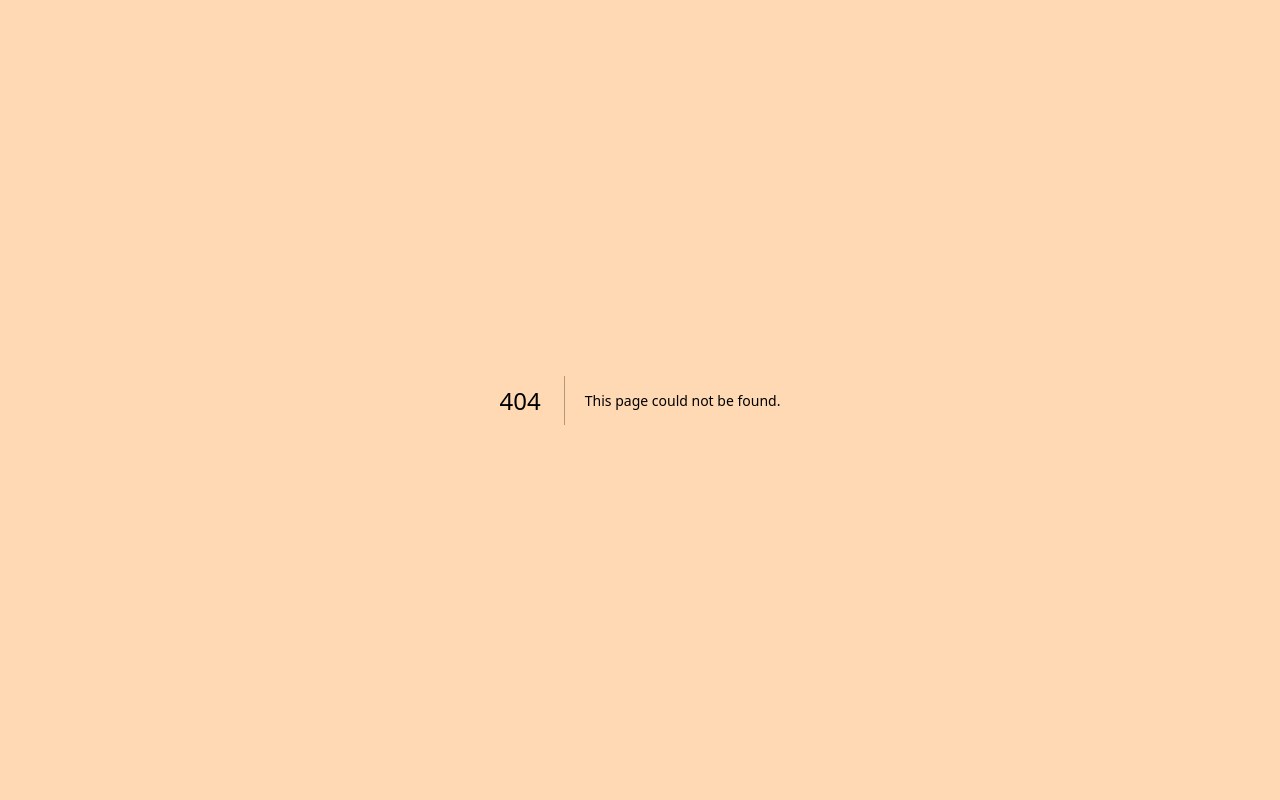
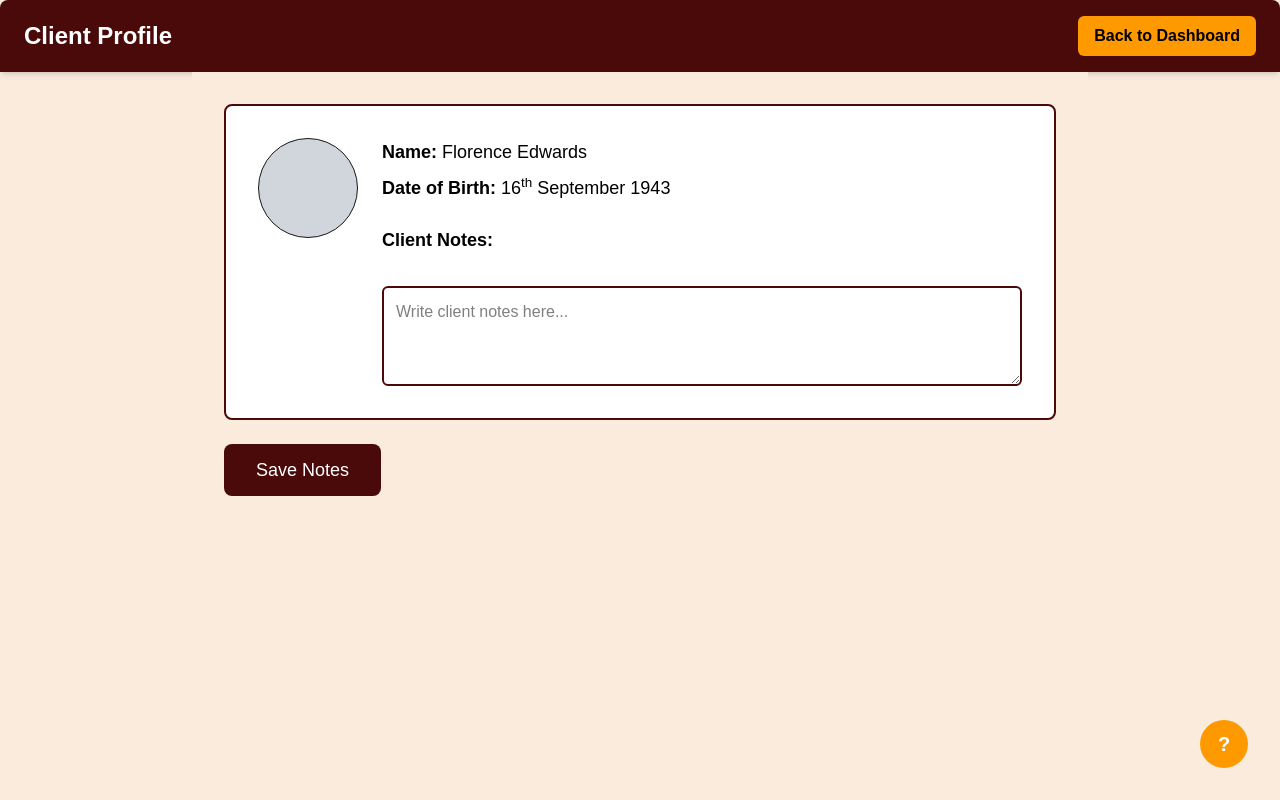
Before and after one commit to 404-Project-Not-Found/Scheduling-of-Care, a Next.js app: page /client-profile in a window 1280 px wide. Before the commit this address had no page. Built offline with nearby package versions, Linux system fonts and the light colour scheme.

Commit message:
Implemented partial dashboard and client profile view

```diff
--- /dev/null
+++ b/src/app/client-profile/page.tsx
@@ -0,0 +1,133 @@
+'use client';
+
+import React, { useState, useEffect } from 'react';
+import { useRouter } from 'next/navigation';
+
+export default function ClientProfilePage() {
+  const router = useRouter();
+  const [notes, setNotes] = useState<string>('');
+  const [savedNotes, setSavedNotes] = useState<string[]>([]);
+
+  // Load saved notes from localStorage on mount
+  useEffect(() => {
+    const storedNotes = localStorage.getItem('clientNotes');
+    if (storedNotes) {
+      try {
+        const parsed = JSON.parse(storedNotes);
+        if (Array.isArray(parsed)) {
+          setSavedNotes(parsed);
+        } else {
+          setSavedNotes([storedNotes]);
+        }
+      } catch {
+        setSavedNotes([storedNotes]);
+      }
+    }
+  }, []);
+
+  const handleSave = () => {
+    if (!notes.trim()) return;
+    const updatedNotes = [...savedNotes, notes.trim()];
+    localStorage.setItem('clientNotes', JSON.stringify(updatedNotes));
+    setSavedNotes(updatedNotes);
+    setNotes('');
+  };
+
+  const handleDelete = (index: number) => {
+    const updatedNotes = savedNotes.filter((_, i) => i !== index);
+    localStorage.setItem('clientNotes', JSON.stringify(updatedNotes));
+    setSavedNotes(updatedNotes);
+  };
+
+  return (
+    <div className="h-screen w-full bg-[#FAEBDC] flex flex-col items-center relative">
+      {/* Top bar */}
+      <div className="w-full bg-[#4A0A0A] text-white flex items-center justify-between px-6 py-4 rounded-t-lg shadow-md">
+        <h2 className="text-2xl font-bold">Client Profile</h2>
+        <button
+          onClick={() => router.push('/partial-dashboard')}
+          className="px-4 py-2 bg-[#ff9900] text-black rounded-md font-semibold hover:bg-[#e68a00] transition"
+        >
+          Back to Dashboard
+        </button>
+      </div>
+
+      {/* Main content */}
+      <div className="w-full max-w-4xl flex-1 bg-[#FAEBDC] p-8 flex flex-col gap-6">
+        <div className="bg-white rounded-lg p-8 border-2 border-[#4A0A0A] flex gap-6">
+          {/* Profile picture */}
+          <div className="flex-shrink-0 w-[100px] h-[100px] rounded-full border bg-gray-300" />
+
+          {/* Profile details */}
+          <div className="flex flex-col gap-2 w-full text-black">
+            <p className="text-lg">
+              <span className="font-semibold">Name:</span> Florence Edwards
+            </p>
+            <p className="text-lg">
+              <span className="font-semibold">Date of Birth:</span> 16<sup>th</sup> September 1943
+            </p>
+
+            <p className="text-lg font-semibold mt-4">Client Notes:</p>
+
+            {/* saved notes */}
+            <div className="flex flex-col gap-2">
+              {savedNotes.map((note, idx) => (
+                <div
+                  key={idx}
+                  className="w-full p-3 border-2 border-[#4A0A0A] rounded-md bg-white text-black flex justify-between items-start"
+                >
+                  <span className="whitespace-pre-line">{note}</span>
+                  <button
+                    onClick={() => handleDelete(idx)}
+                    className="ml-4 text-red-600 font-bold hover:text-red-800 transition"
+                  >
+                    ✖
+                  </button>
+                </div>
+              ))}
+            </div>
+
+            {/* editable input */}
+            <textarea
+              value={notes}
+              onChange={(e) => setNotes(e.target.value)}
+              placeholder="Write client notes here..."
+              className="mt-4 w-full min-h-[100px] p-3 border-2 border-[#4A0A0A] rounded-md focus:outline-none focus:ring-2 focus:ring-[#4A0A0A] text-black"
+            />
+          </div>
+        </div>
+
+        {/* Save button */}
+        <button
+          onClick={handleSave}
+          className="px-8 py-3 bg-[#4A0A0A] text-white rounded-lg text-lg hover:bg-[#3a0808] transition self-start"
+        >
+          Save Notes
+        </button>
+      </div>
+
+      {/* HELP BUTTON bottom-right */}
+      <div className="absolute bottom-8 right-8">
+        <div className="relative">
+          <div
+            className="w-12 h-12 bg-[#ff9900] text-white rounded-full flex items-center justify-center font-bold text-xl cursor-pointer"
+            onMouseEnter={(e) => e.currentTarget.nextElementSibling?.classList.remove('hidden')}
+            onMouseLeave={(e) => e.currentTarget.nextElementSibling?.classList.add('hidden')}
+          >
+            ?
+          </div>
+          <div className="hidden absolute bottom-16 right-0 w-80 bg-white border border-gray-300 p-4 rounded shadow-lg text-sm z-50 text-black">
+            <h4 className="font-semibold mb-2">How to use this page</h4>
+            <ul className="list-disc pl-5 space-y-1">
+              <li>Write client notes in the text area under "Client Notes".</li>
+              <li>Click "Save Notes" to add the note permanently under Client Notes.</li>
+              <li>You can add multiple notes; they will appear in order.</li>
+              <li>Click ✖ next to a note to delete it permanently.</li>
+              <li>Use the "Back to Dashboard" button to return to the partial dashboard.</li>
+            </ul>
+          </div>
+        </div>
+      </div>
+    </div>
+  );
+}
--- /dev/null
+++ b/src/app/partial-dashboard/page.tsx
@@ -0,0 +1,61 @@
+'use client';
+
+import React from 'react';
+import Image from 'next/image';
+import { useRouter } from 'next/navigation';
+
+export default function PartialDashboardPage() {
+  const router = useRouter();
+
+  function handleProfileClick() {
+    router.push('/client-profile');
+  }
+
+  return (
+    <div className="h-screen w-full bg-[#FAEBDC] flex flex-col items-center justify-start p-6">
+      {/* Top Bar */}
+      <div className="w-full max-w-5xl bg-[#4A0A0A] text-white flex items-center justify-between px-6 py-3 rounded-t-lg">
+        <div className="flex items-center gap-3">
+          <h2 className="text-xl font-bold">Dashboard</h2>
+          <Image
+            src="/logo-name.png"
+            alt="Scheduling of Care Logo"
+            width={160}
+            height={40}
+            className="object-contain"
+            priority
+          />
+        </div>
+        <div
+          className="flex items-center gap-3 cursor-pointer"
+          onClick={handleProfileClick}
+        >
+          <span className="text-base">Florence Edwards</span>
+          <div className="w-10 h-10 rounded-full overflow-hidden border">
+            <Image
+              src="/avatar.png"
+              alt="User avatar"
+              width={40}
+              height={40}
+              className="object-cover"
+            />
+          </div>
+        </div>
+      </div>
+
+      {/* Content Area */}
+      <div className="w-full max-w-5xl flex-1 bg-[#FAEBDC] border-x-2 border-b-2 border-purple-600 rounded-b-lg">
+        {/* Notification Banner */}
+        <div className="bg-[#F9C9B1] px-4 py-3 flex items-start gap-2 border-b border-[#e2b197]">
+          <p className="text-sm text-[#4A0A0A]">
+            Your dashboard currently has partial functionality until the
+            management completes registration for your client{' '}
+          </p>
+        </div>
+
+        {/* Empty Box Area */}
+        <div className="flex-1"></div>
+      </div>
+    </div>
+  );
+}
```
Also changed, not shown: public/logo-name.png (added).
